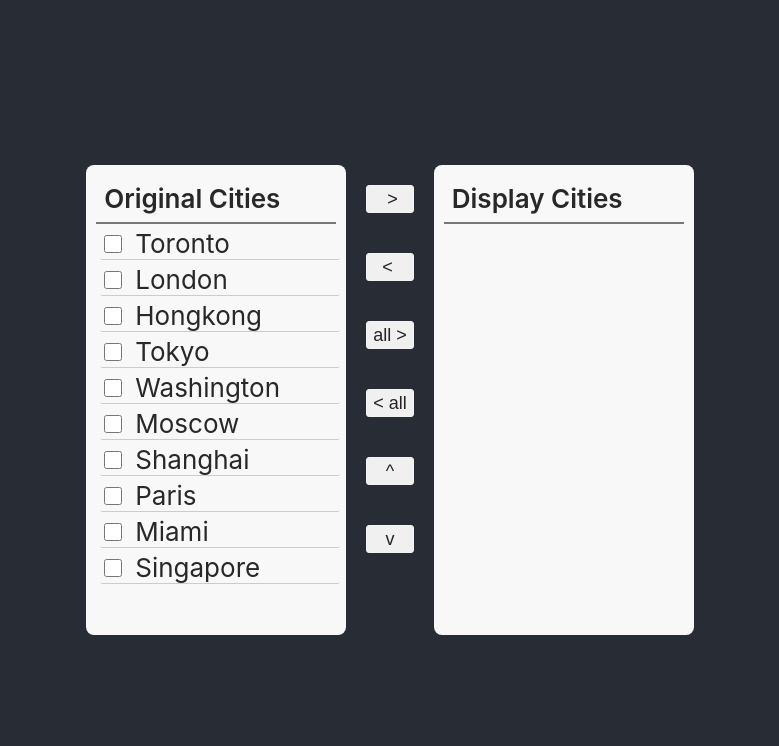
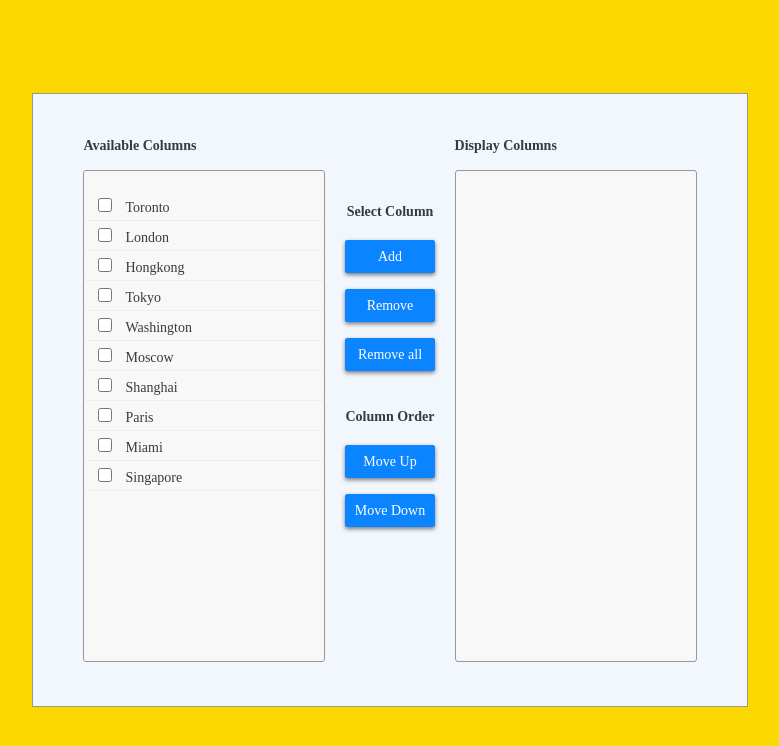
Before and after one commit to Akigaze/transfer-react, a React (Create React App) app: page / in a window 1280 px wide. Shown: the top 746 px of the page, without its empty margins (250-1029 px from the left). Built offline with nearby package versions, Linux system fonts and the light colour scheme.

Commit message:
[Quinn] optimize UI

```diff
--- a/src/App.js
+++ b/src/App.js
@@ -1,5 +1,7 @@
 import React, { Component } from 'react';
 import Transfer from "./component/transfer"
+import {cityList} from "./constant/list_data"
+
 import './style/App.css';
 
 class App extends Component {
@@ -7,7 +9,7 @@ class App extends Component {
     return (
       <div className="App">
         <header className="App-header">
-            <Transfer/>
+            <Transfer availableList={cityList} displayList={[]}/>
         </header>
       </div>
     );
--- a/src/component/featureItem.js
+++ b/src/component/featureItem.js
@@ -13,12 +13,11 @@ class FeatureItem extends Component {
 
     render(){
         return(
-            <li onClick={this.click}
-                className={this.props.selected?"selected-city":"unselect-city"}
-                id={this.props.id}
-            >
-                <input type="checkbox" className="city-check-box" checked={this.props.selected}/>
-                <span className="city-item">{this.props.city}</span>
+            <li id={this.props.id}
+                onClick={this.click}
+                className={this.props.selected?"selected-column":"unselect-column"}>
+                <input type="checkbox" className="column-check-box" checked={this.props.selected}/>
+                <span className="column-item">{this.props.text}</span>
             </li>
         )
     }
--- a/src/component/featureList.js
+++ b/src/component/featureList.js
@@ -7,23 +7,22 @@ class FeatureList extends Component {
         super(props);
     }
 
-    getCityList(){
-        let {cities} = this.props;
-        let cityList = cities.map((city,index) => {
+    getColumnList(){
+        let columnList = this.props.columns.map((column,index) => {
+            let {columnName,id,selected}=column;
             return (
-                <FeatureItem key={`city-${index}`} city={city.cityName} id={city.id} selected={city.selected} click={this.props.clickItem}/>
+                <FeatureItem key={`column-${index}`} text={columnName} id={id} selected={selected} click={this.props.clickItem}/>
             )
         });
-        return cityList;
+        return columnList;
     }
 
     render(){
         return(
             <div className="feature-div">
-
+                <span className="feature-list-header">{this.props.title}</span>
                 <ol className="feature-list">
-                    <span className="reature-list-header">{this.props.title}</span>
-                    {this.getCityList()}
+                    {this.getColumnList()}
                 </ol>
             </div>
         )
--- a/src/component/transfer.js
+++ b/src/component/transfer.js
@@ -1,124 +1,126 @@
 import React, {Component} from "react"
 import FeatureList from "./featureList"
-import {cityList} from "../constant/list_data"
-
 
 class Transfer extends Component {
     constructor(props) {
         super(props);
-        let originalCities = cityList.map((city,i)=>{
-            return {cityName:city,id:i,selected:false}
+        let availableColumns = props.availableList.map((item,i)=>{
+            return {columnName:item,id:i,selected:false}
         });
-        this.state = {originalCities,displayCities:[]};
+        let displayColumns = props.displayList.map((item,i)=>{
+            return {columnName:item,id:i,selected:false}
+        });
+        this.state = {availableColumns,displayColumns};
+        console.log(this.state);
     }
 
     clickItem=(id,selected)=>{
-        let {originalCities,displayCities} = this.state;
-        originalCities.map((city,i)=>{
-            if(city.id===id){
-                city.selected=selected;
+        let {availableColumns,displayColumns} = this.state;
+        availableColumns.map((column,i)=>{
+            if(column.id===id){
+                column.selected=selected;
             }
-            return city;
+            return column;
         });
-        displayCities.map((city,i)=>{
-            if(city.id===id){
-                city.selected=selected;
+        displayColumns.map((column,i)=>{
+            if(column.id===id){
+                column.selected=selected;
             }
-            return city;
+            return column;
         });
         this.setState((preState)=>{
-            return {originalCities,displayCities}
+            return {availableColumns,displayColumns}
         });
     }
 
     addToDisplay=()=>{
-        let {originalCities,displayCities} = this.state;
-        let selectedCities=originalCities.filter((city,i)=>{
-            return city.selected;
+        let {availableColumns,displayColumns} = this.state;
+        let selectedColumns=availableColumns.filter((column,i)=>{
+            return column.selected;
         });
-        originalCities=originalCities.filter((city,i)=>{
-            return !city.selected;
+        availableColumns=availableColumns.filter((column,i)=>{
+            return !column.selected;
         });
-        displayCities=displayCities.concat(selectedCities);
+        displayColumns=displayColumns.concat(selectedColumns);
         this.setState((preState)=>{
-            return {originalCities,displayCities}
+            return {availableColumns,displayColumns}
         });
     }
 
-    backToOriginal=()=>{
-        let {originalCities,displayCities} = this.state;
-        let backedCities=displayCities.filter((city,i)=>{
-            return city.selected;
+    backToAvailable=()=>{
+        let {availableColumns,displayColumns} = this.state;
+        let backedColumns=displayColumns.filter((column,i)=>{
+            return column.selected;
         });
-        displayCities=displayCities.filter((city,i)=>{
-            return !city.selected;
+        displayColumns=displayColumns.filter((column,i)=>{
+            return !column.selected;
         });
-        originalCities=originalCities.concat(backedCities.map((city)=>{return{...city,selected:false}}));
-        originalCities.sort((pre,cur)=>{
+        availableColumns=availableColumns.concat(backedColumns);
+        availableColumns.sort((pre,cur)=>{
             return pre.id-cur.id;
         });
         this.setState((preState)=>{
-            return {originalCities,displayCities}
+            return {availableColumns,displayColumns}
         });
     }
 
     addAllToDisplay=()=>{
-        let {originalCities,displayCities} = this.state;
-        displayCities=displayCities.concat(originalCities.map((city)=>{return {...city,selected:true}}));
-        originalCities=[];
+        let {availableColumns,displayColumns} = this.state;
+        displayColumns=displayColumns.concat(availableColumns.map((column)=>{return {...column,selected:true}}));
+        availableColumns=[];
         this.setState((preState)=>{
-            return {originalCities,displayCities}
+            return {availableColumns,displayColumns}
         });
     }
 
-    backAllToOriginal=()=>{
-        let {originalCities,displayCities} = this.state;
-        originalCities=originalCities.concat(displayCities.map((city)=>{return {...city,selected:false}}));
-        displayCities=[];
-        originalCities.sort((pre,cur)=>{
+    backAllToAvailable=()=>{
+        let {availableColumns,displayColumns} = this.state;
+        availableColumns=availableColumns.concat(displayColumns.map((column)=>{return {...column,selected:true}}));
+        displayColumns=[];
+        availableColumns.sort((pre,cur)=>{
             return pre.id-cur.id;
         });
         this.setState((preState)=>{
-            return {originalCities,displayCities}
+            return {availableColumns,displayColumns}
         });
     }
 
     moveUp=()=>{
-        let {originalCities,displayCities} = this.state;
-        let cities=displayCities.filter((city)=>{
-            return city.selected;
+        let {availableColumns,displayColumns} = this.state;
+        let columns=displayColumns.filter((column)=>{
+            return column.selected;
         });
-        if(cities.length!==1){
+        if(columns.length!==1){
             return false;
         }
-        let upperCity = cities[0];
-        let index=displayCities.indexOf(upperCity);
+        let upperColumn = columns[0];
+        let index=displayColumns.indexOf(upperColumn);
         if(index>0){
-            let lastCity = displayCities[index-1];
-            displayCities[index]=lastCity;
-            displayCities[index-1]=upperCity;
+            let lastColumn = displayColumns[index-1];
+            displayColumns[index]=lastColumn;
+            displayColumns[index-1]=upperColumn;
             this.setState((preState)=>{
-                return {originalCities,displayCities}
+                return {availableColumns,displayColumns}
             })
         }
     }
 
     moveDown=()=>{
-        let {originalCities,displayCities} = this.state;
-        let cities=displayCities.filter((city)=>{
-            return city.selected;
+        let {availableColumns,displayColumns} = this.state;
+        let columns=displayColumns.filter((column)=>{
+            return column.selected;
         });
-        if(cities.length!==1){
+        if(columns.length!==1){
             return false;
         }
-        let downerCity = cities[0];
-        let index=displayCities.indexOf(downerCity);
-        if(index<displayCities.length-1){
-            let nextCity = displayCities[index+1];
-            displayCities[index]=nextCity;
-            displayCities[index+1]=downerCity;
+        let downerColumn = columns[0];
+        let index=displayColumns.indexOf(downerColumn);
+        if(index<displayColumns.length-1){
+            let nextColumn = displayColumns[index+1];
+            displayColumns[index]=nextColumn;
+            displayColumns[index+1]=downerColumn;
             this.setState((preState)=>{
-                return {originalCities,displayCities}
+                return {availableColumns,displayColumns}
             })
         }
     }
@@ -126,9 +128,9 @@ class Transfer extends Component {
     getFunctionBtnList(){
         let functions=[
             { func:this.addToDisplay, describe:" >" },
-            { func:this.backToOriginal, describe:"< " },
+            { func:this.backToAvailable, describe:"< " },
             { func:this.addAllToDisplay, describe:"all >" },
-            { func:this.backAllToOriginal, describe:"< all" },
+            { func:this.backAllToAvailable, describe:"< all" },
             { func:this.moveUp, describe:"^" },
             { func:this.moveDown, describe:"v" },
         ];
@@ -149,11 +151,17 @@ class Transfer extends Component {
     render(){
         return(
             <div className="transfer">
-                <FeatureList cities={this.state.originalCities} clickItem={this.clickItem} title="Original Cities"/>
+                <FeatureList columns={this.state.availableColumns} clickItem={this.clickItem} title="Available Columns"/>
                 <div className="btn-list">
-                    {this.getFunctionBtnList()}
+                    <span className="btn-label">Select Column</span>
+                    <input type="button" value="Add" className="function-btn" onClick={this.addToDisplay}/><br/>
+                    <input type="button" value="Remove" className="function-btn" onClick={this.backToAvailable}/><br/>
+                    <input type="button" value="Remove all" className="function-btn" onClick={this.backAllToAvailable}/><br/>
+                    <span className="btn-label">Column Order</span>
+                    <input type="button" value="Move Up" className="function-btn" onClick={this.moveUp}/><br/>
+                    <input type="button" value="Move Down" className="function-btn" onClick={this.moveDown}/><br/>
                 </div>
-                <FeatureList cities={this.state.displayCities}  clickItem={this.clickItem} title="Display Cities"/>
+                <FeatureList columns={this.state.displayColumns}  clickItem={this.clickItem} title="Display Columns"/>
             </div>
         )
     }
--- a/src/style/App.css
+++ b/src/style/App.css
@@ -2,20 +2,13 @@
   /* text-align: center; */
 }
 
-.App-logo {
-  animation: App-logo-spin infinite 20s linear;
-  height: 40vmin;
-}
-
 .App-header {
-  background-color: #282c34;
+  background-color: #fad800;
   min-height: 100vh;
   display: flex;
   flex-direction: column;
   align-items: center;
   justify-content: center;
-  font-size: calc(10px + 2vmin);
-  color: white;
 }
 
 .App-link {
--- a/src/style/transfer.css
+++ b/src/style/transfer.css
@@ -1,73 +1,106 @@
 .feature-list{
     list-style: none;
-    border-radius: 8px;
-    color: #282828;
-    margin: 10px;
-    padding: 10px;
+    border-radius: 3px;
+    margin: 4px 10px;
+    padding: 20px 0;
     background-color: #f8f8f8;
     min-height: 450px;
     min-width: 240px;
     -moz-user-select: none;
     -khtml-user-select: none;
     user-select: none;
+    border: solid 1px #979797;
+    font-family: ProximaNova;
+    font-size: 14px;
+    font-weight: normal;
+    font-style: normal;
+    font-stretch: normal;
+    line-height: normal;
+    letter-spacing: normal;
+    color: #363b40;
 }
 .feature-div{
-
+    background: #f1f7fd;
 }
 
 .transfer{
     display: flex;
+    border: solid 1px #979797;
+    background-color: #f1f7fd;
+    padding: 40px;
 }
 
-.selected-city{
-    background: #31bcf3;
-    color: #eee;
-    margin: 4px;
-    width: 100%;
+.selected-column,.unselect-column{
+    padding: 4px 10px;
+    /* width: 100%; */
     border-radius: 3px;
-    border-bottom: 1px solid #999;
     transition: 360ms;
 }
 
-.selected-city:hover{
-    background: #05a9ea;
-    color: #f2f2f2;
-    border-bottom: 1px solid #aaa;
+.selected-column{
+    background-color: #cde3fa;
+    /* color: #eee; */
+    border-bottom: 1px solid #ccc;
+}
+
+.selected-column:hover{
+    background: #d5e7fa;
+    /* color: #f2f2f2; */
+    border-bottom: 1px solid #ddd;
     transition: 320ms;
 }
 
-.unselect-city{
+.unselect-column{
     background: #f8f8f8;
-    margin: 4px;
-    width: 100%;
-    border-radius: 3px;
-    border-bottom: 1px solid #ccc;
-    transition: 360ms;
+    border-bottom: 1px solid #eee;
 }
 
-.unselect-city:hover{
+.unselect-column:hover{
     color: #343434;
-    background: #c0e3f1;
-    border-bottom: 1px solid #aaa;
+    background: #dfebf8;
+    border-bottom: 1px solid #ddd;
     transition: 320ms;
 }
 
 .btn-list{
     margin: 0 10px;
-    padding: 10px 0;
+    padding: 40px 0;
+    text-align: center;
+}
+
+.btn-label {
+  font-family: ProximaNova;
+  font-size: 14px;
+  font-weight: bold;
+  font-style: normal;
+  font-stretch: normal;
+  line-height: normal;
+  letter-spacing: normal;
+  color: #363b40;
+  display: block;
+  margin-left: auto;
+  margin-right: auto;
+  margin-bottom: 12px;
+  margin-top: 30px;
 }
 
 .function-btn{
-    color: #232323;
+    color: #fff;
+    margin: 8px 0;
+    transition: 360ms;
     width: 100%;
-    min-height: 28px;
-    background: #f0f0f0;
-    border-radius: 3px;
-    border: 1px solid #f3f3f3;
-    margin: 20px 0;
-    font-weight: 400;
-    font-size: 18px;
-    transition: 360ms;
+    height: 33px;
+    border-radius: 2px;
+    box-shadow: 0 2px 4px 0 rgba(0, 0, 0, 0.5);
+    background-color: #0b85ff;
+    border: 1px solid #0b85ff;
+    font-family: ProximaNova;
+    font-size: 14px;
+    font-weight: normal;
+    font-style: normal;
+    font-stretch: normal;
+    line-height: normal;
+    letter-spacing: normal;
 }
 
 .function-btn:hover{
@@ -86,25 +119,32 @@
 
 .function-btn:focus{
     color: #f3f3f3;
-    background: #048dda;
+    background: #0b85ff;
     border: 1px solid #0597ea;
     transition: 300ms;
 }
 
-.reature-list-header{
+.feature-list-header{
     font-weight: 600;
     display: block;
     min-height: 24px;
-    border-bottom: 2px solid #777;
-    padding: 8px;
+    /* border-bottom: 2px solid #777; */
+    padding: 4px 10px;
+    font-family: ProximaNova;
+    font-size: 14px;
+    font-style: normal;
+    font-stretch: normal;
+    line-height: normal;
+    letter-spacing: normal;
+    color: #363b40;
 }
 
-.city-item{
+.column-item{
     margin-left:10px;
 }
 
-.city-check-box{
-    height: 18px;
-    width: 18px;
+.column-check-box{
+    height: 14px;
+    width: 14px;
     background-color: white;
 }
```
